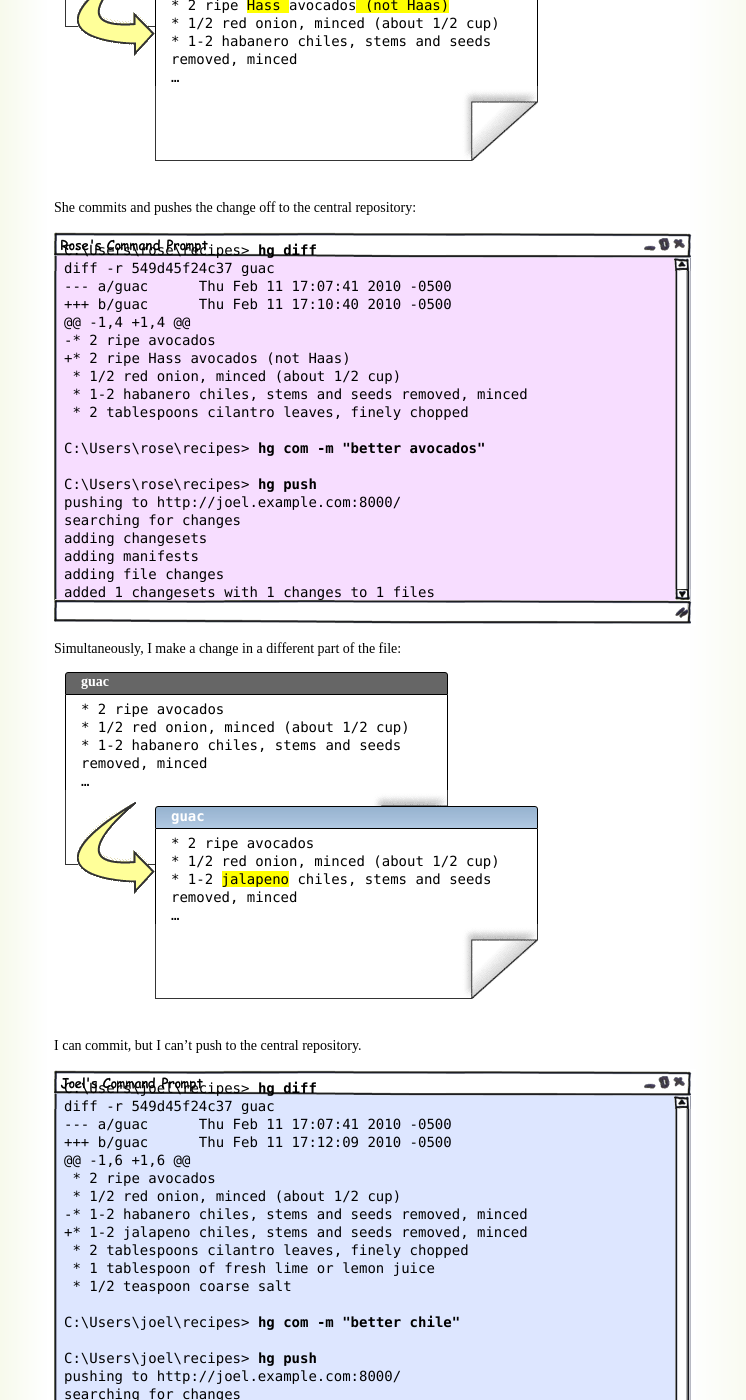
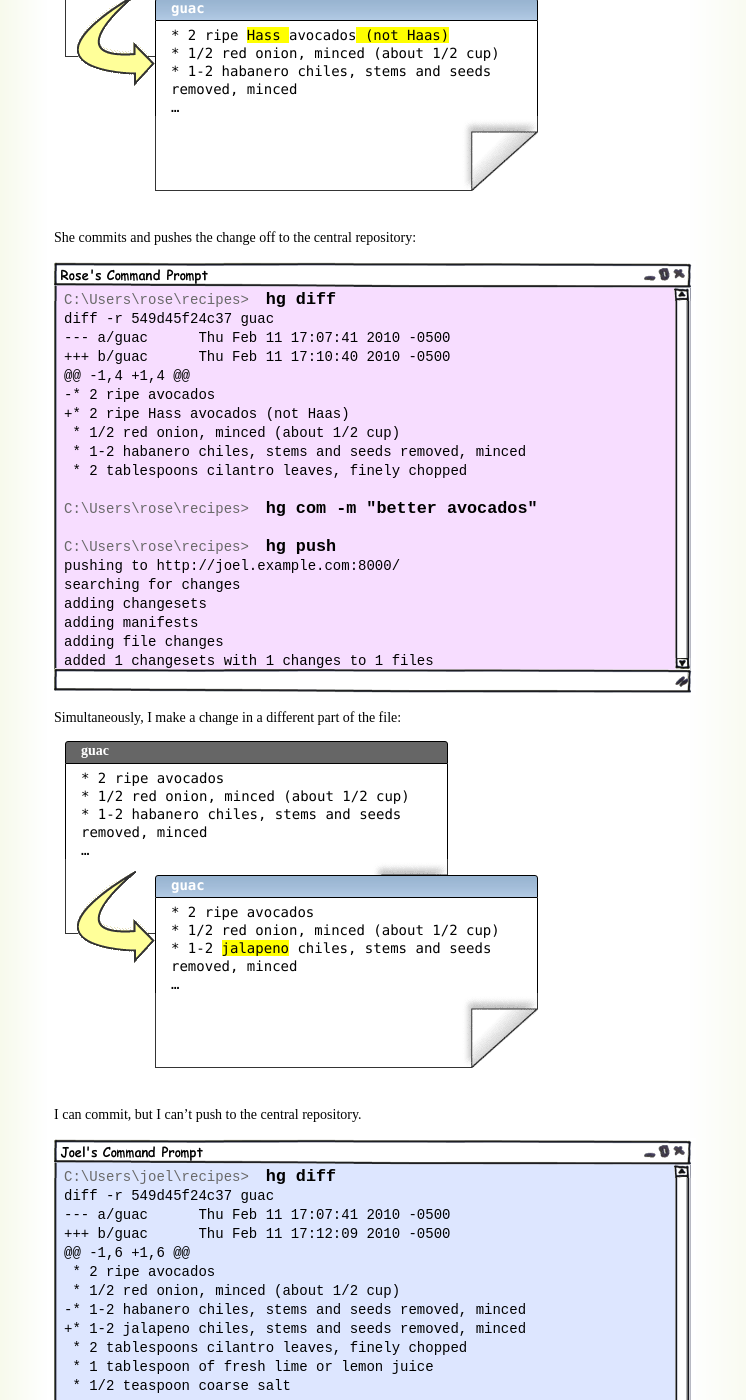
Before and after one commit to hginit/hginit.github.io, a Jekyll site: the page built from 04.html, in a window 1280 px wide and 1400 px high, scrolled down 887 px. Shown: the whole window, without its empty margins (256-1002 px from the left). Built offline with Jekyll 4.4.1, drawn with Linux system fonts in a browser that asks for light colours; some of the changed text lies outside the part shown.

Commit message:
fix 04 snippets

```diff
--- a/04.html
+++ b/04.html
@@ -18,10 +18,8 @@ alternate:
 
 <p>Imagine that Rose and I both want to make a change to the guacamole recipe. Rose is improving the avocado quality. Before she starts, she&#8217;s going to pull all the latest changes from the central repository so that she&#8217;s totally up to date.</p>
 
-<div class="codesnippetrose">
-<div class="codetop"> </div>
-<pre class="rose">
-C:\Users\rose\recipes&gt; <strong>hg pull</strong>
+<pre class="rose"><samp>
+<span class=prompt>C:\Users\rose\recipes> </span> <kbd>hg pull</kbd>
 pulling from http://joel.example.com:8000/
 searching for changes
 adding changesets
@@ -30,11 +28,9 @@ adding file changes
 added 2 changesets with 2 changes to 1 files
 (run 'hg update' to get a working copy)
 
-C:\Users\rose\recipes&gt; <strong>hg up</strong>
+<span class=prompt>C:\Users\rose\recipes> </span> <kbd>hg up</kbd>
 1 files updated, 0 files merged, 0 files removed, 0 files unresolved
-</pre>
-<div class="codebottom"> </div>
-</div>
+</samp></pre>
 
 <p>Now an edit:</p>
 
@@ -70,10 +66,8 @@ C:\Users\rose\recipes&gt; <strong>hg up</strong>
 
 <p>She commits and pushes the change off to the central repository:</p>
 
-<div class="codesnippetrose">
-<div class="codetop"> </div>
-<pre class="rose">
-C:\Users\rose\recipes&gt; <strong>hg diff</strong>
+<pre class="rose"><samp>
+<span class=prompt>C:\Users\rose\recipes> </span> <kbd>hg diff</kbd>
 diff -r 549d45f24c37 guac
 --- a/guac      Thu Feb 11 17:07:41 2010 -0500
 +++ b/guac      Thu Feb 11 17:10:40 2010 -0500
@@ -84,18 +78,16 @@ diff -r 549d45f24c37 guac
  * 1-2 habanero chiles, stems and seeds removed, minced
  * 2 tablespoons cilantro leaves, finely chopped
 
-C:\Users\rose\recipes&gt; <strong>hg com -m &quot;better avocados&quot;</strong>
+<span class=prompt>C:\Users\rose\recipes> </span> <kbd>hg com -m "better avocados"</kbd>
 
-C:\Users\rose\recipes&gt; <strong>hg push</strong>
+<span class=prompt>C:\Users\rose\recipes> </span> <kbd>hg push</kbd>
 pushing to http://joel.example.com:8000/
 searching for changes
 adding changesets
 adding manifests
 adding file changes
 added 1 changesets with 1 changes to 1 files
-</pre>
-<div class="codebottom"> </div>
-</div>
+</samp></pre>
 
 <p>Simultaneously, I make a change in a different part of the file:</p>
 
@@ -131,10 +123,8 @@ added 1 changesets with 1 changes to 1 files
 
 <p>I can commit, but I can&#8217;t push to the central repository.</p>
 
-<div class="codesnippetjoel">
-<div class="codetop"> </div>
-<pre class="joel">
-C:\Users\joel\recipes&gt; <strong>hg diff</strong>
+<pre class="joel"><samp>
+<span class=prompt>C:\Users\joel\recipes> </span> <kbd>hg diff</kbd>
 diff -r 549d45f24c37 guac
 --- a/guac      Thu Feb 11 17:07:41 2010 -0500
 +++ b/guac      Thu Feb 11 17:12:09 2010 -0500
@@ -147,37 +137,29 @@ diff -r 549d45f24c37 guac
  * 1 tablespoon of fresh lime or lemon juice
  * 1/2 teaspoon coarse salt
 
-C:\Users\joel\recipes&gt; <strong>hg com -m &quot;better chile&quot;</strong>
+<span class=prompt>C:\Users\joel\recipes> </span> <kbd>hg com -m "better chile"</kbd>
 
-C:\Users\joel\recipes&gt; <strong>hg push</strong>
+<span class=prompt>C:\Users\joel\recipes> </span> <kbd>hg push</kbd>
 pushing to http://joel.example.com:8000/
 searching for changes
 abort: push creates new remote heads!
 (did you forget to merge? use push -f to force)
-</pre>
-<div class="codebottom"> </div>
-</div>
+</samp></pre>
 
 <p>This is probably the least useful error message in Mercurial. What it should say is:</p>
 
-<div class="codesnippetjoel">
-<div class="codetop"> </div>
-<pre class="joel">
-C:\Users\joel\recipes&gt; <strong>hg push</strong>
+<pre class="joel"><samp>
+<span class=prompt>C:\Users\joel\recipes> </span> <kbd>hg push</kbd>
 pushing to http://joel.example.com:8000/
 searching for changes
 ZOMG!!! There are changes in that repo that you don't have yet.
 Don't push now. Pull the latest changes and merge them first.
-</pre>
-<div class="codebottom"> </div>
-</div>
+</samp></pre>
 
 <p>And indeed that is what I will do:</p>
 
-<div class="codesnippetjoel">
-<div class="codetop"> </div>
-<pre class="joel">
-C:\Users\joel\recipes&gt; <strong>hg pull</strong>
+<pre class="joel"><samp>
+<span class=prompt>C:\Users\joel\recipes> </span> <kbd>hg pull</kbd>
 pulling from http://joel.example.com:8000/
 searching for changes
 adding changesets
@@ -185,32 +167,24 @@ adding manifests
 adding file changes
 added 1 changesets with 1 changes to 1 files (+1 heads)
 (run 'hg heads' to see heads, 'hg merge' to merge)
-</pre>
-<div class="codebottom"> </div>
-</div>
+</samp></pre>
 
 <p>Wondering what just arrived? The <strong>hg log -P .</strong> command is a handy way to find out.</p>
 
-<div class="codesnippetjoel">
-<div class="codetop"> </div>
-<pre class="joel">
-C:\Users\joel\recipes&gt; <strong>hg log -P .</strong>
+<pre class="joel"><samp>
+<span class=prompt>C:\Users\joel\recipes> </span> <kbd>hg log -P .</kbd>
 changeset:   9:44aefdeef9e0
 tag:         tip
 parent:      7:549d45f24c37
 user:        Rose Hillman &lt;rose@example.com&gt;
 date:        Thu Feb 11 17:10:48 2010 -0500
 summary:     better avocados
-</pre>
-<div class="codebottom"> </div>
-</div>
+</samp></pre>
 
 <p>Indeed, it&#8217;s Rose&#8217;s change from earlier. What&#8217;s going on with my repository right now?</p>
 
-<div class="codesnippetjoel">
-<div class="codetop"> </div>
-<pre class="joel">
-C:\Users\joel\recipes&gt; <strong>hg heads</strong>
+<pre class="joel"><samp>
+<span class=prompt>C:\Users\joel\recipes> </span> <kbd>hg heads</kbd>
 changeset:   9:44aefdeef9e0
 tag:         tip
 parent:      7:549d45f24c37
@@ -224,14 +198,12 @@ date:        Thu Feb 11 17:12:23 2010 -0500
 summary:     better chile
 
 
-C:\Users\joel\recipes&gt; <strong>hg parent</strong>
+<span class=prompt>C:\Users\joel\recipes> </span> <kbd>hg parent</kbd>
 changeset:   8:bf5854ca20f7
 user:        Joel Spolsky &lt;joel@joelonsoftware.com&gt;
 date:        Thu Feb 11 17:12:23 2010 -0500
 summary:     better chile
-</pre>
-<div class="codebottom"> </div>
-</div>
+</samp></pre>
 
 <p>I have &#8220;multiple heads.&#8221; Essentially, my repository looks like this:</p>
 
@@ -241,22 +213,16 @@ summary:     better chile
 
 <p>See the two heads? They came about because when Rose made her change, she was working off of changeset 7, and when I made my change, I was working off of changeset 7, too. So now a merge is needed. [Ed: Never use passive voice!] <em>I need to merge.</em></p>
 
-<div class="codesnippetjoel">
-<div class="codetop"> </div>
-<pre class="joel">
-C:\Users\joel\recipes&gt; <strong>hg merge</strong>
+<pre class="joel"><samp>
+<span class=prompt>C:\Users\joel\recipes> </span> <kbd>hg merge</kbd>
 merging guac
 0 files updated, 1 files merged, 0 files removed, 0 files unresolved
 (branch merge, don't forget to commit)
-</pre>
-<div class="codebottom"> </div>
-</div>
+</samp></pre>
 
 <p>The merge command, <strong>hg merge</strong>, took the two heads and combined them. Then it left the result in my working directory. It did not commit it. That gives me a chance to check that the merge is correct:</p>
 
-<div class="codesnippetjoel">
-<div class="codetop"> </div>
-<pre class="joel">
+<pre class="joel"><samp>
 C:\Users\joel\recipes> <strong>type guac</strong>
 * 2 ripe Hass avocados (not Haas)
 * 1/2 red onion, minced (about 1/2 cup)
@@ -275,27 +241,21 @@ This recipe is really good served with QUESO.
 QUESO is Spanish for "cheese," but in Texas,
 it's just Kraft Slices melted in the microwave
 with some salsa from a jar. MMM!
-</pre>
-<div class="codebottom"> </div>
-</div>
+</samp></pre>
 
 <p>That looks right; the avocados are Hass and the chiles are Jalapenos. So I&#8217;ll go ahead and commit and push that to the server.</p>
 
-<div class="codesnippetjoel">
-<div class="codetop"> </div>
-<pre class="joel">
-C:\Users\joel\recipes&gt; <strong>hg com -m "merge"</strong>
+<pre class="joel"><samp>
+<span class=prompt>C:\Users\joel\recipes> </span> <kbd>hg com -m "merge"</kbd>
 
-C:\Users\joel\recipes&gt; <strong>hg push</strong>
+<span class=prompt>C:\Users\joel\recipes> </span> <kbd>hg push</kbd>
 pushing to http://joel.example.com:8000/
 searching for changes
 adding changesets
 adding manifests
 adding file changes
 added 2 changesets with 2 changes to 1 files
-</pre>
-<div class="codebottom"> </div>
-</div>
+</samp></pre>
 
 <p>I&#8217;m pushing two changesets: my original jalapeno change, and then the merge, which is its own changeset.</p>
 
@@ -307,10 +267,8 @@ added 2 changesets with 2 changes to 1 files
 
 <p>First&#8230; I want to bring Rose up to speed with my jalapeno changes:</p>
 
-<div class="codesnippetrose">
-<div class="codetop"> </div>
-<pre class="rose">
-C:\Users\rose\recipes&gt; <strong>hg in</strong>
+<pre class="rose"><samp>
+<span class=prompt>C:\Users\rose\recipes> </span> <kbd>hg in</kbd>
 comparing with http://joel.example.com:8000/
 searching for changes
 changeset:   9:bf5854ca20f7
@@ -328,7 +286,7 @@ date:        Thu Feb 11 21:51:26 2010 -0500
 summary:     merge
 
 
-C:\Users\rose\recipes&gt; <strong>hg pull</strong>
+<span class=prompt>C:\Users\rose\recipes> </span> <kbd>hg pull</kbd>
 pulling from http://joel.example.com:8000/
 searching for changes
 adding changesets
@@ -337,11 +295,9 @@ adding file changes
 added 2 changesets with 2 changes to 1 files
 (run 'hg update' to get a working copy)
 
-C:\Users\rose\recipes&gt; <strong>hg up</strong>
+<span class=prompt>C:\Users\rose\recipes> </span> <kbd>hg up</kbd>
 1 files updated, 0 files merged, 0 files removed, 0 files unresolved
-</pre>
-<div class="codebottom"> </div>
-</div>
+</samp></pre>
 
 <p>Now we&#8217;re going to see what happens when you have a gen-yoo-ine conflict: we&#8217;re both going to muck with the ingredients a bit.</p>
 
@@ -395,10 +351,8 @@ Serve with tortilla chips.
 
 <p>I checked in the banana change first:</p>
 
-<div class="codesnippetjoel">
-<div class="codetop"> </div>
-<pre class="joel">
-C:\Users\joel\recipes&gt; <strong>hg diff</strong>
+<pre class="joel"><samp>
+<span class=prompt>C:\Users\joel\recipes> </span> <kbd>hg diff</kbd>
 diff -r 8646f8cd7154 guac
 --- a/guac      Thu Feb 11 21:51:26 2010 -0500
 +++ b/guac      Thu Feb 11 22:46:27 2010 -0500
@@ -411,18 +365,16 @@ diff -r 8646f8cd7154 guac
  Smoosh all ingredients together.
  Serve with tortilla chips.
 
-C:\Users\joel\recipes&gt; <strong>hg com -m &quot;bananas YUM&quot;</strong>
+<span class=prompt>C:\Users\joel\recipes> </span> <kbd>hg com -m "bananas YUM"</kbd>
 
-C:\Users\joel\recipes&gt; <strong>hg push</strong>
+<span class=prompt>C:\Users\joel\recipes> </span> <kbd>hg push</kbd>
 pushing to http://joel.example.com:8000/
 searching for changes
 adding changesets
 adding manifests
 adding file changes
 added 1 changesets with 1 changes to 1 files
-</pre>
-<div class="codebottom"> </div>
-</div>
+</samp></pre>
 
 <p>And Rose, bless her heart, added a MANGO on the EXACT SAME LINE.</p>
 
@@ -473,10 +425,8 @@ Serve with tortilla chips.<br>
 
 <p>&#8220;Ripe young&#8221; mango, indeed.</p>
 
-<div class="codesnippetrose">
-<div class="codetop"> </div>
-<pre class="rose">
-C:\Users\rose\recipes&gt; <strong>hg diff</strong>
+<pre class="rose"><samp>
+<span class=prompt>C:\Users\rose\recipes> </span> <kbd>hg diff</kbd>
 diff -r 8646f8cd7154 guac
 --- a/guac      Thu Feb 11 21:51:26 2010 -0500
 +++ b/guac      Thu Feb 11 22:49:26 2010 -0500
@@ -489,17 +439,13 @@ diff -r 8646f8cd7154 guac
  Smoosh all ingredients together.
  Serve with tortilla chips.
 
-C:\Users\rose\recipes&gt; <strong>hg com -m "mmmmango"</strong>
-</pre>
-<div class="codebottom"> </div>
-</div>
+<span class=prompt>C:\Users\rose\recipes> </span> <kbd>hg com -m "mmmmango"</kbd>
+</samp></pre>
 
 <p>This time I got my change in first so Rose is going to have to merge. HA!</p>
 
-<div class="codesnippetrose">
-<div class="codetop"> </div>
-<pre class="rose">
-C:\Users\rose\recipes&gt; <strong>hg pull</strong>
+<pre class="rose"><samp>
+<span class=prompt>C:\Users\rose\recipes> </span> <kbd>hg pull</kbd>
 pulling from http://joel.example.com:8000/
 searching for changes
 adding changesets
@@ -508,10 +454,8 @@ adding file changes
 added 1 changesets with 1 changes to 1 files (+1 heads)
 (run 'hg heads' to see heads, 'hg merge' to merge)
 
-C:\Users\rose\recipes&gt; <strong>hg merge</strong>
-</pre>
-<div class="codebottom"> </div>
-</div>
+<span class=prompt>C:\Users\rose\recipes> </span> <kbd>hg merge</kbd>
+</samp></pre>
 
 <p>And suddenly, the conflict is detected, and up pops some kind of a graphical merge-conflict-resolution tool, with a user interface that only its mother could love, but they are usually quite good at what they do once you figure it out. A common merge conflict resolution tool these days is KDiff3, which shows Rose the following:</p>
 
@@ -531,13 +475,12 @@ C:\Users\rose\recipes&gt; <strong>hg merge</strong>
 
 <p>Rose saves her changes and exits KDiff3.</p>
 
-<div class="codesnippetrose">
-<div class="codetop"> </div>
-<pre class="rose">merging guac
+<pre class="rose"><samp>
+merging guac
 0 files updated, 1 files merged, 0 files removed, 0 files unresolved
 (branch merge, don't forget to commit)
 
-C:\Users\rose\recipes&gt; <strong>hg diff</strong>
+<span class=prompt>C:\Users\rose\recipes> </span> <kbd>hg diff</kbd>
 diff -r f923c9049234 guac
 --- a/guac      Thu Feb 11 22:49:31 2010 -0500
 +++ b/guac      Thu Feb 11 23:01:45 2010 -0500
@@ -550,18 +493,16 @@ diff -r f923c9049234 guac
  Smoosh all ingredients together.
  Serve with tortilla chips.
 
-C:\Users\rose\recipes&gt; <strong>hg com -m "merge"</strong>
+<span class=prompt>C:\Users\rose\recipes> </span> <kbd>hg com -m "merge"</kbd>
 
-C:\Users\rose\recipes&gt; <strong>hg push</strong>
+<span class=prompt>C:\Users\rose\recipes> </span> <kbd>hg push</kbd>
 pushing to http://joel.example.com:8000/
 searching for changes
 adding changesets
 adding manifests
 adding file changes
 added 2 changesets with 2 changes to 1 files
-</pre>
-<div class="codebottom"> </div>
-</div>
+</samp></pre>
 
 <p>And the conflict is resolved.</p>
 
```
